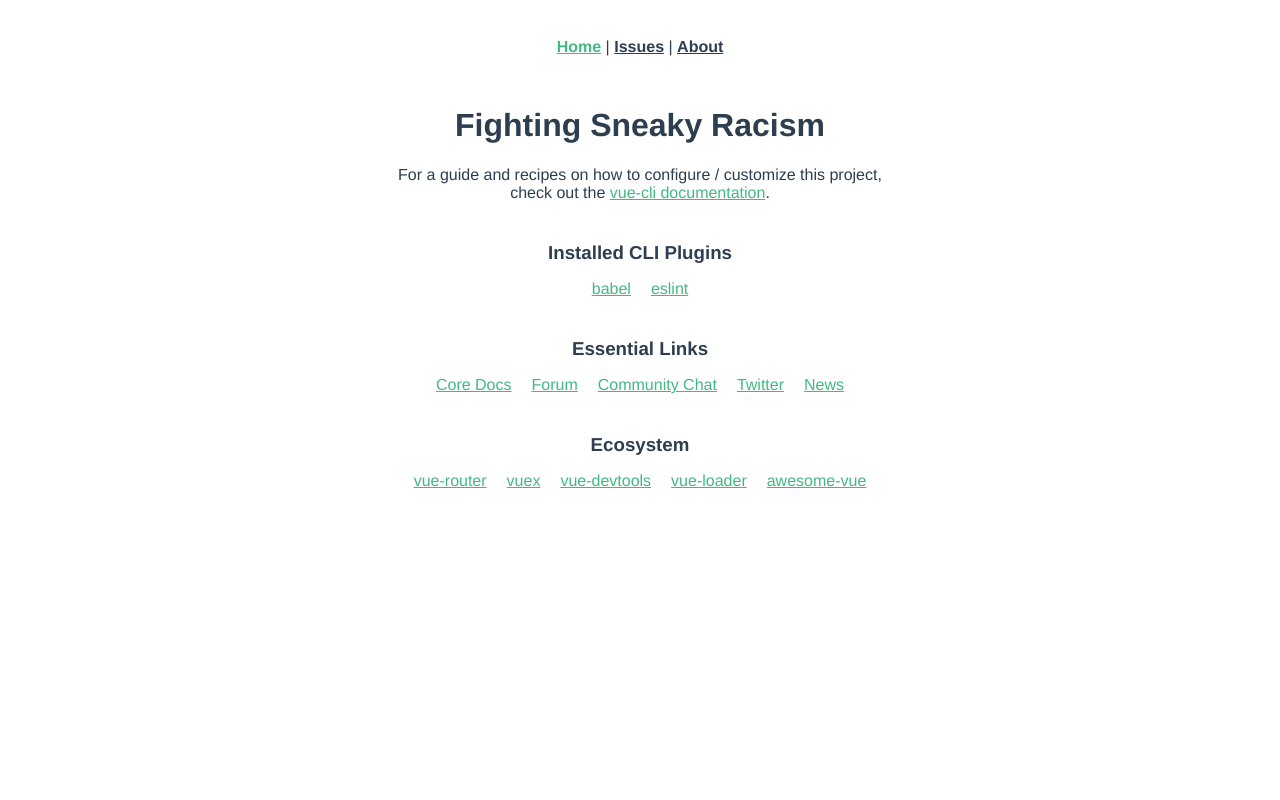
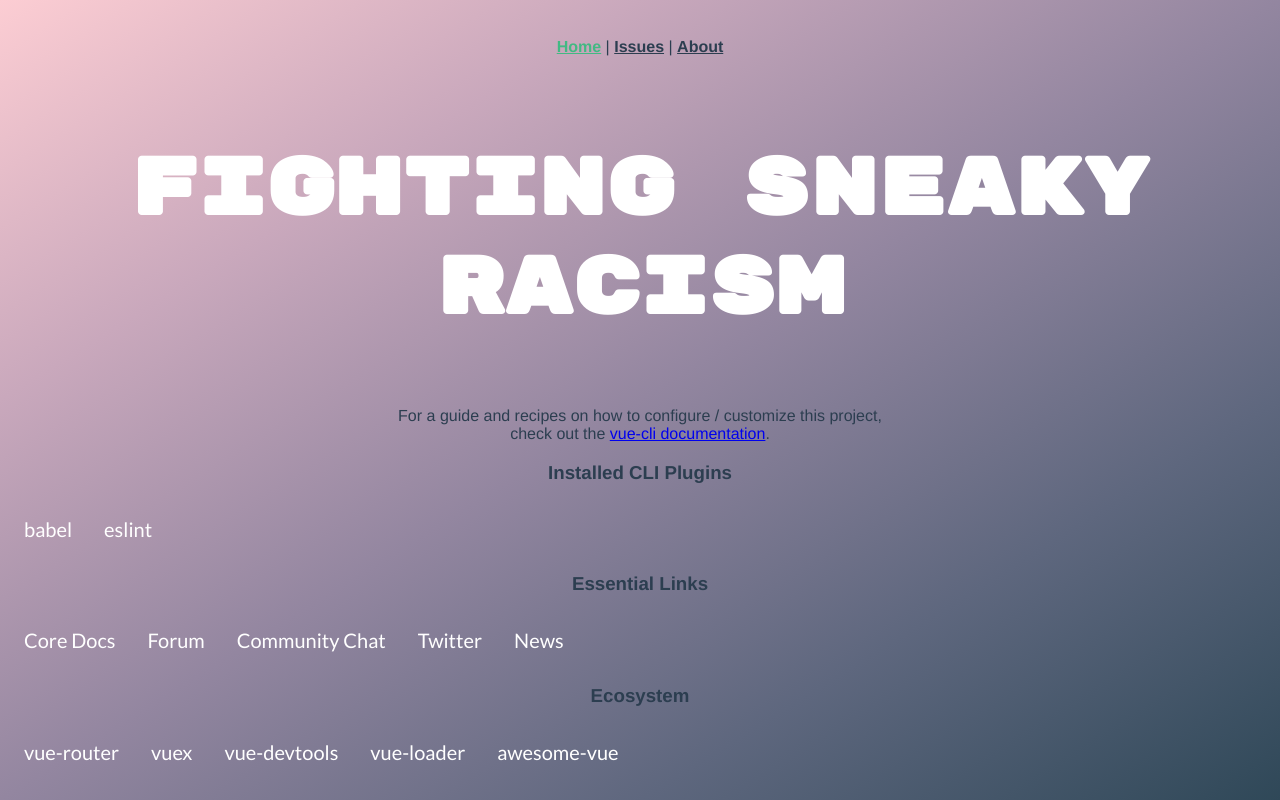
Before and after one commit to yjwho/vue-app, a Vue app: page /#/ in a window 1280 px wide. Built offline with nearby package versions, Linux system fonts and the light colour scheme.

Commit message:
moving on to EC2 and Cloud9

```diff
--- a/src/components/HelloWorld.vue
+++ b/src/components/HelloWorld.vue
@@ -96,10 +96,98 @@ export default {
 </script>
 
 <!-- Add "scoped" attribute to limit CSS to this component only -->
-<style scoped>
+<style>
+@import url('https://fonts.googleapis.com/css?family=Lato|Merriweather|Rubik+Mono+One');
+html {
+  height: 100%;
+}
+body {
+  text-align: center;
+  background: linear-gradient(to bottom right, #fccdd3, #c9a8bc, #9386a0, #5e677e, #2f4858);
+  background-size: cover;
+}
+
+h1, h2 {
+  display: inline-block;
+  color: #FFFFFF
+}
+h1 {
+  font-size: 80px;
+  font-family: 'Rubik Mono One', sans-serif;
+}
+h2 {
+  font-size: 20px;
+  font-family: 'Merriweather', sans-serif;
+}
+
+/*Menu Bar Styling*/
+ul {
+  list-style-type: none;
+  margin: 0;
+  padding: 0;
+  overflow: hidden;
+  border-radius: 25px;
+}
+
+li {
+  float: left;
+  font-size: 20px;
+  font-family: 'Lato', sans-serif;
+}
+
+li a {
+  display: block;
+  color: white;
+  text-align: center;
+  padding: 14px 16px;
+  text-decoration: none;
+}
+
+/* Change the link color to #111 (black) on hover */
+li a:hover {
+  background-color: #9A89B4;
+}
+
+.active {
+  background-color: #4A4453;
+}
+
+/* Button Styling */
+.button {
+  font-family: 'Lato', sans-serif;
+  background-color: #4CAF50; /* Green */
+  border: none;
+  color: white;
+  padding: 16px 32px;
+  text-align: center;
+  text-decoration: none;
+  display: inline-block;
+  font-size: 25px;
+  margin: 4px 2px;
+  -webkit-transition-duration: 0.4s; /* Safari */
+  transition-duration: 0.4s;
+  cursor: pointer;
+}
+
+.button1 {
+  background-color: #F05E80;
+  border: 2px solid #F05E80;
+}
+
+.button1:hover {
+  background-color: white;
+  color: #F05E80;
+}
+
+
+
+/*
+* default HelloWorld component styling
+
 h3 {
   margin: 40px 0 0;
 }
+
 ul {
   list-style-type: none;
   padding: 0;
@@ -111,4 +199,5 @@ li {
 a {
   color: #42b983;
 }
+*/
 </style>
--- a/src/components/story.vue
+++ b/src/components/story.vue
@@ -42,6 +42,10 @@ export default {
     methods:{
         toggleShowButton(){
             this.showButton = !this.showButton;
+            //axios call
+            // axios.get(serverLoc+"/path/toEndpoint").then(response => {
+            //    // do something with response here
+            //});
         }
     },
     mounted(){
```
